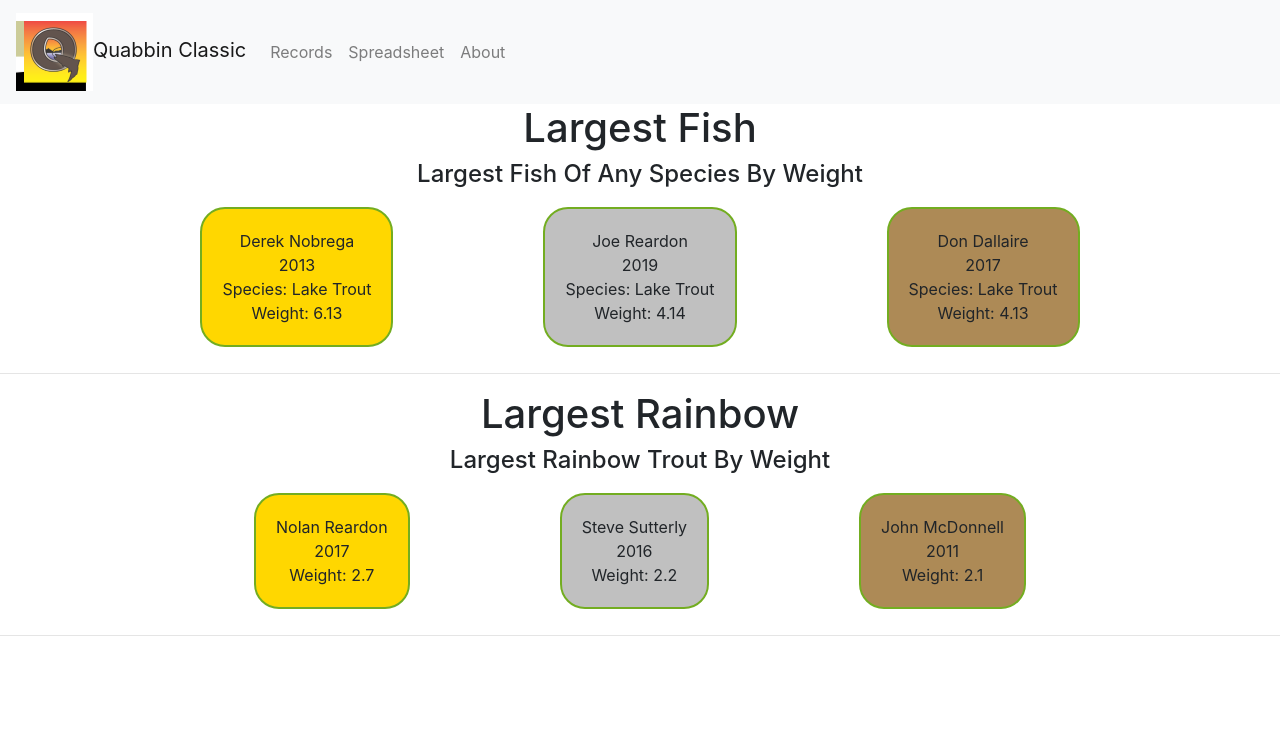
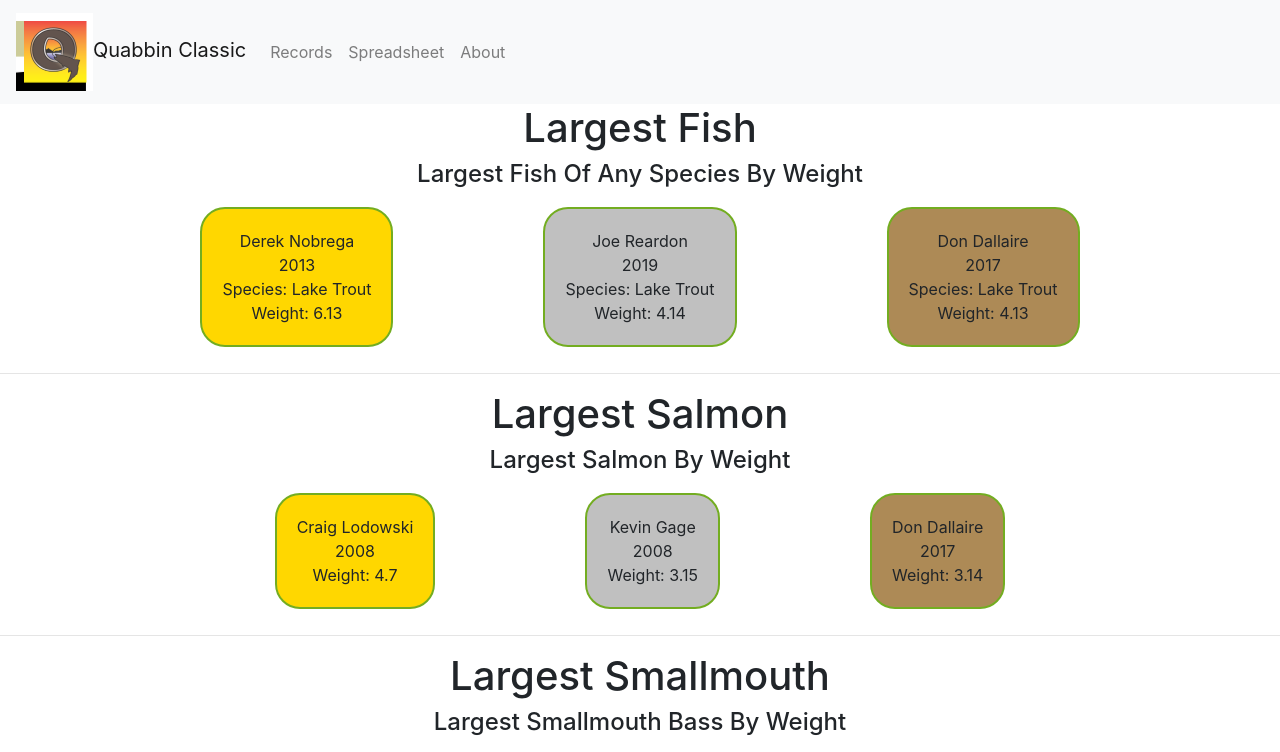
Before and after one commit to KevinGage/Quabbin, a React (Create React App) app in the folder website/: page / in a window 1280 px wide. Shown: the top 752 px of the page. Built offline with nearby package versions, Linux system fonts and the light colour scheme.

Commit message:
added a couple more records

```diff
--- a/website/src/components/Records/Records.js
+++ b/website/src/components/Records/Records.js
@@ -42,6 +42,74 @@ function Records({fish}) {
     }
   }
 
+  const getLargestSalmon = () => {
+    const winners = fish.filter(f => {
+      return f.SpeciesCode.toLowerCase() === 's'
+    })
+
+    // This logic doesn't handle ties
+    const winner = {
+    'place': 1,
+    'name': winners[0].Name,
+    'year': winners[0].Year,
+    'info': [`Weight: ${winners[0].Weight}`]
+    }
+
+    const second = {
+      'place': 2,
+      'name': winners[1].Name,
+      'year': winners[1].Year,
+      'info': [`Weight: ${winners[1].Weight}`]
+      }
+
+    const third = {
+      'place': 3,
+      'name': winners[2].Name,
+      'year': winners[2].Year,
+      'info': [`Weight: ${winners[2].Weight}`]
+      }
+
+    return {
+      'title': 'Largest Salmon',
+      'description': 'Largest Salmon By Weight',
+      'winners': [winner, second, third]
+    }
+  }
+
+  const getLargestSmallmouth = () => {
+    const winners = fish.filter(f => {
+      return f.SpeciesCode.toLowerCase() === 'sm'
+    })
+
+    // This logic doesn't handle ties
+    const winner = {
+    'place': 1,
+    'name': winners[0].Name,
+    'year': winners[0].Year,
+    'info': [`Weight: ${winners[0].Weight}`]
+    }
+
+    const second = {
+      'place': 2,
+      'name': winners[1].Name,
+      'year': winners[1].Year,
+      'info': [`Weight: ${winners[1].Weight}`]
+      }
+
+    const third = {
+      'place': 3,
+      'name': winners[2].Name,
+      'year': winners[2].Year,
+      'info': [`Weight: ${winners[2].Weight}`]
+      }
+
+    return {
+      'title': 'Largest Smallmouth',
+      'description': 'Largest Smallmouth Bass By Weight',
+      'winners': [winner, second, third]
+    }
+  }
+
   const getLargestRainbow = () => {
     const winners = fish.filter(f => {
       return f.SpeciesCode.toLowerCase() === 'r'
@@ -78,6 +146,8 @@ function Records({fish}) {
 
   const records = [];
   records.push(getLargestFish());
+  records.push(getLargestSalmon());
+  records.push(getLargestSmallmouth());
   records.push(getLargestRainbow());
 
   return (
```
